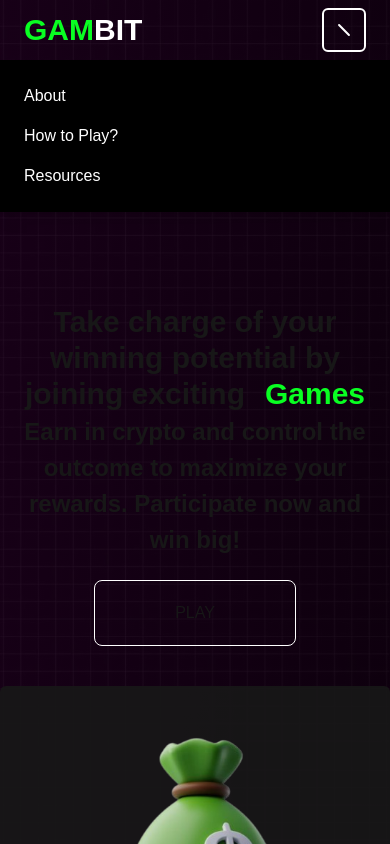
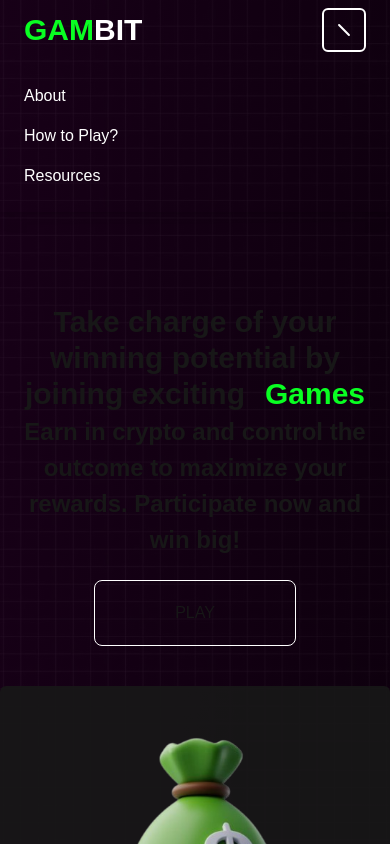
Before and after one commit to aruyaohi/gambit_landing, a Next.js app: page / in a window 390 px wide. Both pictures are taken after a click on the button 344 px from the left and 30 px from the top of the page. Shown: the top 844 px of the page. Built offline with nearby package versions, Linux system fonts and the light colour scheme.

Commit message:
made some new changes

```diff
--- a/src/app/components/header.tsx
+++ b/src/app/components/header.tsx
@@ -62,7 +62,7 @@ export default function Header() {
 
       {/* Mobile Navigation */}
       <div
-        className={`lg:hidden bg-black text-white space-y-4 p-6 transition-all duration-300 ${
+        className={`lg:hidden bg-transparent text-white space-y-4 p-6 transition-all duration-300 ${
           isMenuOpen ? 'max-h-screen opacity-100' : 'max-h-0 opacity-0'
         }`}
         style={{ overflow: 'hidden' }}
```
